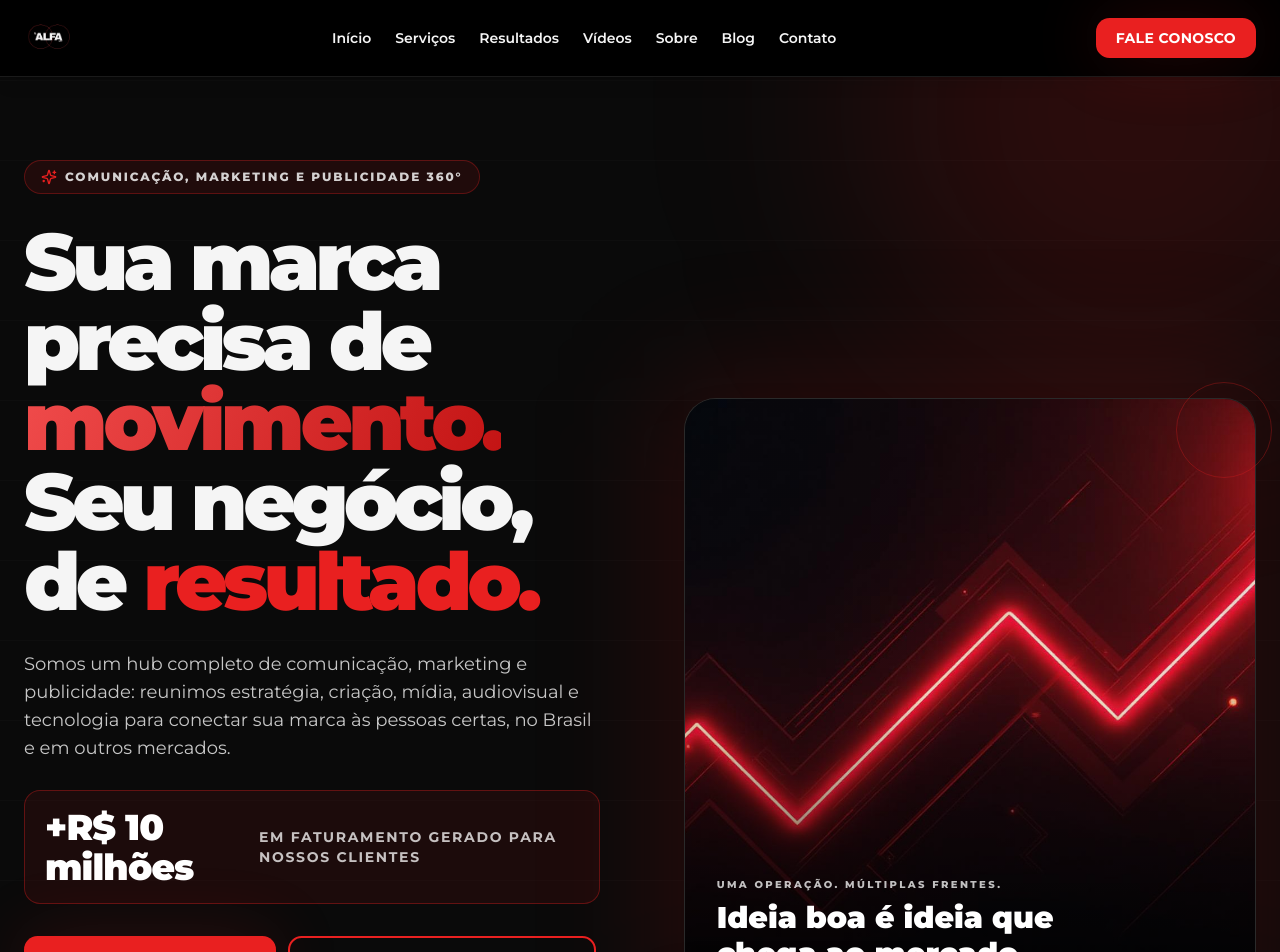
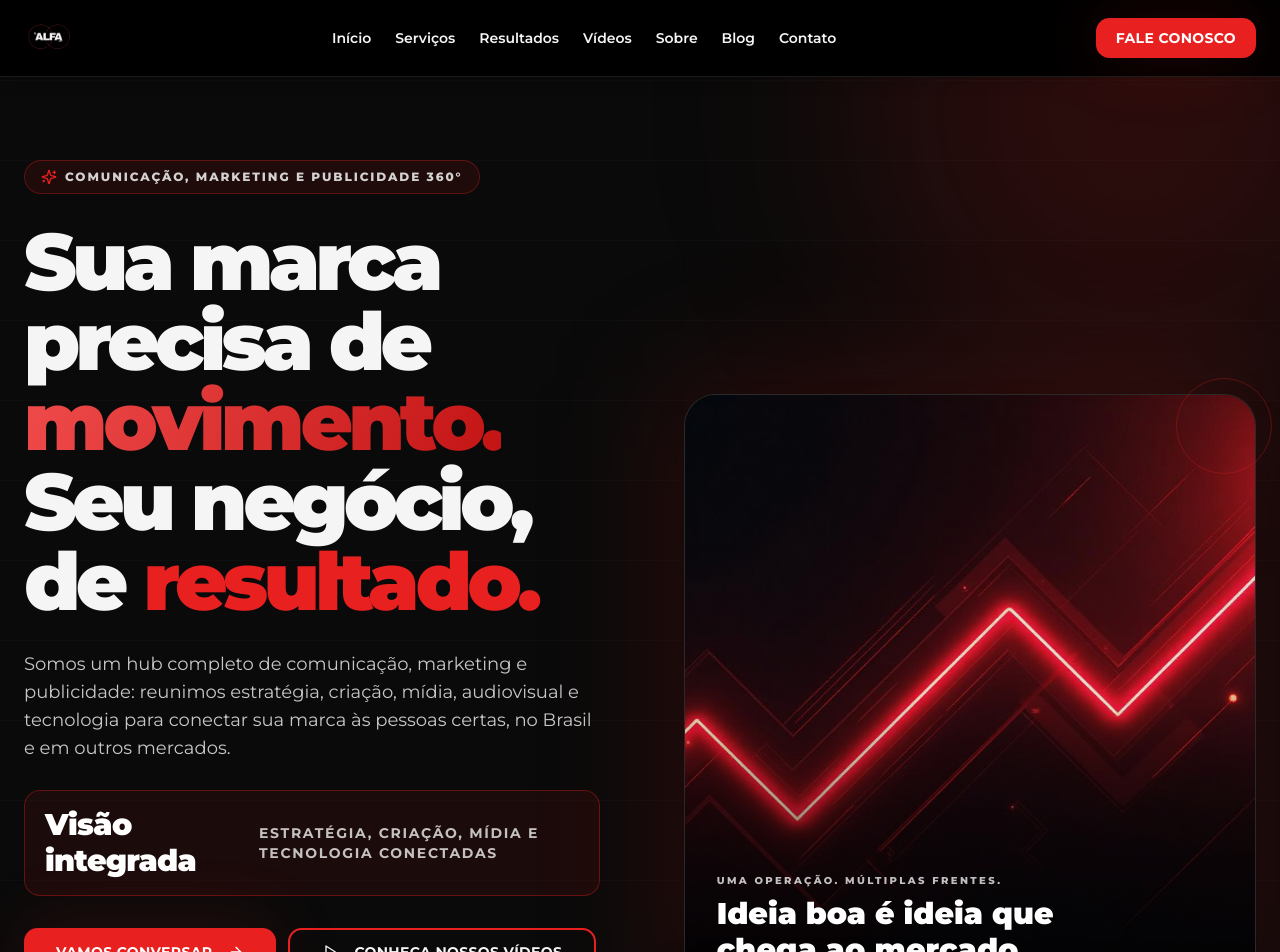
Before and after one commit to studioalfamarketingdigital-dev/studioalfamkt, a React (Vite) app: page / in a window 1280 px wide. Shown: the top 952 px of the page. Built offline with nearby package versions, Linux system fonts and the light colour scheme; the HTML template or start-up script is replaced by a standard one.

Commit message:
Replace unverified revenue claim with verifiable positioning

```diff
--- a/src/components/Hero.tsx
+++ b/src/components/Hero.tsx
@@ -20,7 +20,7 @@ const Hero = () => (
           <p className="mt-7 max-w-xl text-base leading-relaxed text-muted-foreground sm:text-lg">
             Somos um hub completo de comunicação, marketing e publicidade: reunimos estratégia, criação, mídia, audiovisual e tecnologia para conectar sua marca às pessoas certas, no Brasil e em outros mercados.
           </p>
-          <div className="mt-7 inline-flex max-w-xl flex-col rounded-2xl border border-primary/35 bg-primary/[.08] px-5 py-4 sm:flex-row sm:items-center sm:gap-4"><p className="text-3xl font-black tracking-tight text-white sm:text-4xl">+R$ 10 milhões</p><p className="max-w-xs text-xs font-bold uppercase leading-relaxed tracking-[.12em] text-white/75 sm:text-sm">em faturamento gerado para nossos clientes</p></div>
+          <div className="mt-7 inline-flex max-w-xl flex-col rounded-2xl border border-primary/35 bg-primary/[.08] px-5 py-4 sm:flex-row sm:items-center sm:gap-4"><p className="text-2xl font-black tracking-tight text-white sm:text-3xl">Visão integrada</p><p className="max-w-xs text-xs font-bold uppercase leading-relaxed tracking-[.12em] text-white/75 sm:text-sm">estratégia, criação, mídia e tecnologia conectadas</p></div>
           <div className="mt-8 flex flex-col gap-3 sm:flex-row sm:flex-wrap">
             <a href="https://wa.me/5561992380077?text=Olá! Quero um diagnóstico estratégico para minha empresa." target="_blank" rel="noopener noreferrer" className="w-full sm:w-auto">
               <Button variant="hero" size="lg" className="w-full sm:w-auto">Vamos conversar <ArrowRight className="ml-2" /></Button>
```
